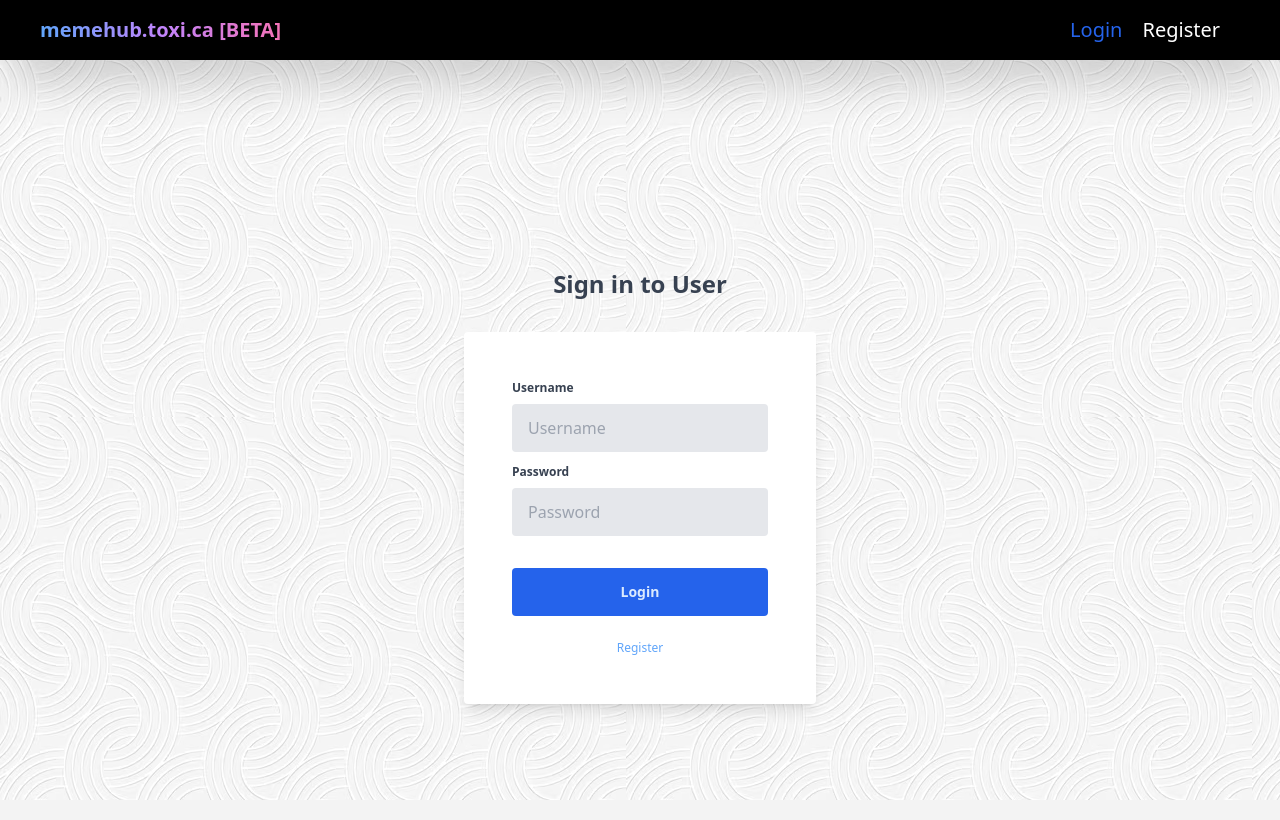
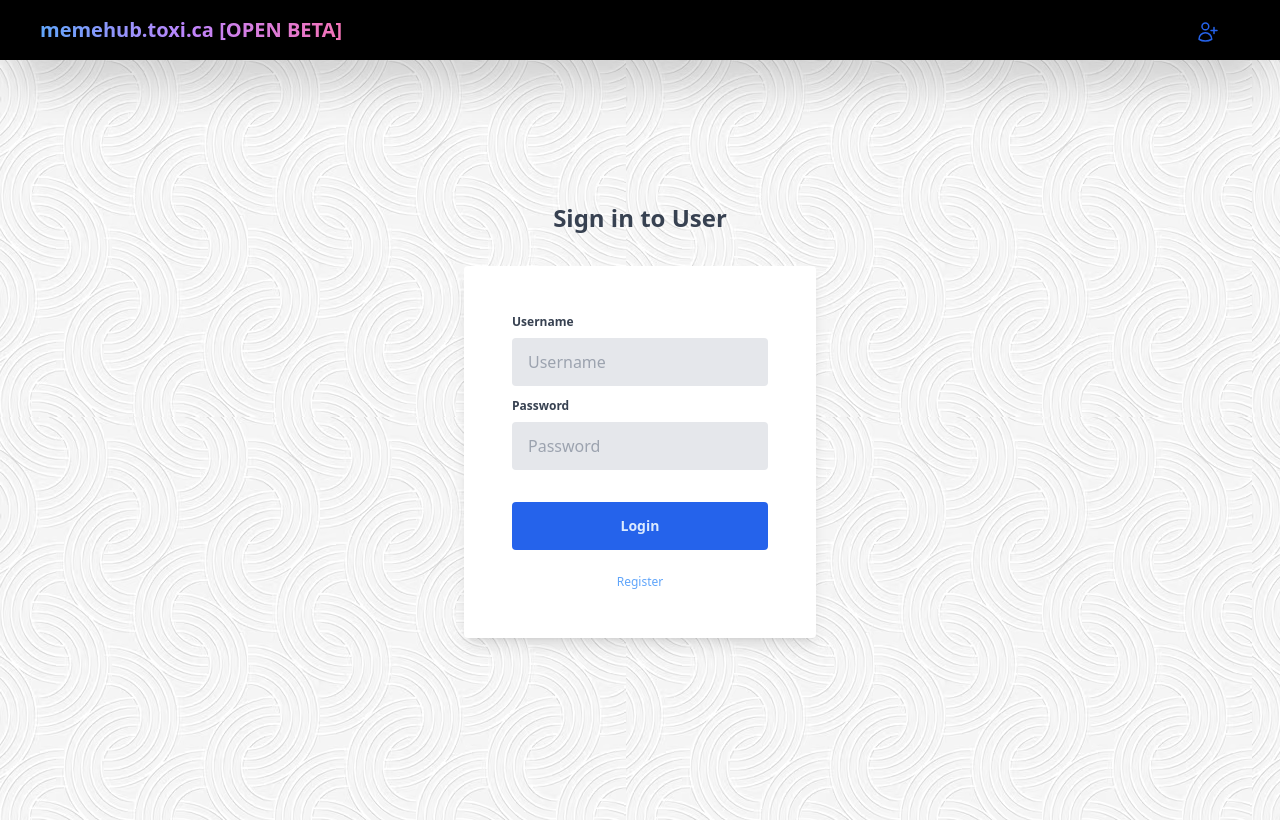
Before and after one commit to Rionte/memehub, a Flask app: page /login in a window 1280 px wide. Run offline with Flask 3, Linux system fonts and the light colour scheme; style sheets or scripts are compiled from the project's sources.

Commit message:
svg icons update

```diff
--- a/app.py
+++ b/app.py
@@ -34,6 +34,8 @@ with app.app_context():
         id = db.Column(db.Integer, primary_key=True)
         username = db.Column(db.String(15), nullable=False, unique=True)
         password = db.Column(db.String(30), nullable=False)
+        is_admin = db.Column(db.Boolean, nullable=False, default=False)
+        date = db.Column(db.String(50), nullable=True, default=datetime.datetime.now().strftime("%Y-%m-%d %H:%M:%S"))
 
     class Contact(db.Model):
         id = db.Column(db.Integer, primary_key=True)
@@ -62,6 +64,8 @@ with app.app_context():
         title = StringField(validators=[InputRequired(), Length(min=1, max=80)])
         message = TextAreaField(validators=[InputRequired(), Length(min=1, max=600)])
         submit = SubmitField("Send Message")
+
+    db.create_all()
 
 def allowed_file(filename):
     return '.' in filename and \
@@ -126,4 +130,4 @@ def logout():
     return redirect(url_for('login'))
 
 if __name__ == "__main__":
-    app.run(host='127.0.0.1')
+    app.run(host='0.0.0.0')
--- a/templates/base.html
+++ b/templates/base.html
@@ -7,20 +7,35 @@
     <title>Meme Hub</title>
     <link rel="stylesheet" href="/static/dist/css/output.css">
     <nav class="flex justify-between bg-black text-white py-4 text-xl shadow-2xl">
-        <span class="ml-10 font-bold bg-gradient-to-r from-blue-400 via-purple-400 to-pink-400 text-transparent bg-clip-text animate-gradient">memehub.toxi.ca [BETA]</span>
+        <span class="ml-10 font-bold bg-gradient-to-r from-blue-400 via-purple-400 to-pink-400 text-transparent bg-clip-text animate-gradient">memehub.toxi.ca [OPEN BETA]</span>
         <span class="flex justify-between mx-10">
             {% if isauth %}
-                <a href="/" class="mr-5 {% if request.path == '/' %} text-blue-600 {% else %} hover:text-blue-400 {% endif %}">Home</a>
-                <a href="/contact" class="mr-5 {% if request.path == '/contact' %} text-blue-600 {% else %} hover:text-blue-400 {% endif %}">Contact</a>
-                <a href="/logout" class="mr-5 hover:text-blue-400">Logout</a>
+                <a href="/" class="mr-5 pt-1 {% if request.path == '/' %} text-blue-600 {% else %} hover:text-blue-400 {% endif %}">
+                    <svg xmlns="http://www.w3.org/2000/svg" fill="none" viewBox="0 0 24 24" stroke-width="1.5" stroke="currentColor" class="w-6 h-6">
+                        <path stroke-linecap="round" stroke-linejoin="round" d="m2.25 12 8.954-8.955c.44-.439 1.152-.439 1.591 0L21.75 12M4.5 9.75v10.125c0 .621.504 1.125 1.125 1.125H9.75v-4.875c0-.621.504-1.125 1.125-1.125h2.25c.621 0 1.125.504 1.125 1.125V21h4.125c.621 0 1.125-.504 1.125-1.125V9.75M8.25 21h8.25" />
+                    </svg>
+                </a>
+                <a href="/contact" class="mr-5 pt-1 {% if request.path == '/contact' %} text-blue-600 {% else %} hover:text-blue-400 {% endif %}">
+                    <svg xmlns="http://www.w3.org/2000/svg" fill="none" viewBox="0 0 24 24" stroke-width="1.5" stroke="currentColor" class="w-6 h-6">
+                        <path stroke-linecap="round" stroke-linejoin="round" d="M12 7.5h1.5m-1.5 3h1.5m-7.5 3h7.5m-7.5 3h7.5m3-9h3.375c.621 0 1.125.504 1.125 1.125V18a2.25 2.25 0 0 1-2.25 2.25M16.5 7.5V18a2.25 2.25 0 0 0 2.25 2.25M16.5 7.5V4.875c0-.621-.504-1.125-1.125-1.125H4.125C3.504 3.75 3 4.254 3 4.875V18a2.25 2.25 0 0 0 2.25 2.25h13.5M6 7.5h3v3H6v-3Z" />
+                    </svg>
+                </a>
+                <a href="/logout" class="mr-5 pt-1 hover:text-blue-400">
+                    <svg xmlns="http://www.w3.org/2000/svg" fill="none" viewBox="0 0 24 24" stroke-width="1.5" stroke="currentColor" class="w-6 h-6">
+                        <path stroke-linecap="round" stroke-linejoin="round" d="M22 10.5h-6m-2.25-4.125a3.375 3.375 0 1 1-6.75 0 3.375 3.375 0 0 1 6.75 0ZM4 19.235v-.11a6.375 6.375 0 0 1 12.75 0v.109A12.318 12.318 0 0 1 10.374 21c-2.331 0-4.512-.645-6.374-1.766Z" />
+                    </svg>
+                </a>
             {% else %}
-                <a href="/login" class="mr-5 {% if request.path == '/login' %} text-blue-600 {% else %} hover:text-blue-400 {% endif %}">Login</a>
-                <a href="/register" class="mr-5 {% if request.path == '/register' %} text-blue-600 {% else %} hover:text-blue-400 {% endif %}">Register</a>
+                <a href="/login" class="mr-5 pt-1 {% if request.path == '/login' %} text-blue-600 {% else %} hover:text-blue-400 {% endif %}">
+                    <svg xmlns="http://www.w3.org/2000/svg" fill="none" viewBox="0 0 24 24" stroke-width="1.5" stroke="currentColor" class="w-6 h-6">
+                        <path stroke-linecap="round" stroke-linejoin="round" d="M18 7.5v3m0 0v3m0-3h3m-3 0h-3m-2.25-4.125a3.375 3.375 0 1 1-6.75 0 3.375 3.375 0 0 1 6.75 0ZM3 19.235v-.11a6.375 6.375 0 0 1 12.75 0v.109A12.318 12.318 0 0 1 9.374 21c-2.331 0-4.512-.645-6.374-1.766Z" />
+                    </svg>
+                </a>
             {% endif %}
         </span>
     </nav>
 </head>
-<body style="background-image: url('/static/images/sitebg3.png')">
+<body style="background-image: url('/static/images/sitebg3.png')" class="overflow-hidden">
     {% block body %} {% endblock %}
 </body>
 </html>
--- a/templates/login.html
+++ b/templates/login.html
@@ -1,7 +1,7 @@
 {% extends "base.html" %}
 
 {% block body %}
-    <div class="flex flex-col items-center justify-center w-screen text-gray-700 mt-52">
+    <div class="flex flex-col items-center justify-center h-screen text-gray-700 -mt-10">
         <h1 class="font-bold text-2xl -mb-4">Sign in to User</h1>
         <form class="flex flex-col bg-white rounded shadow-lg p-12 mt-12" method="POST">
             {{ form.hidden_tag() }}
--- a/templates/register.html
+++ b/templates/register.html
@@ -1,7 +1,7 @@
 {% extends "base.html" %}
 
 {% block body %}
-    <div class="flex flex-col items-center justify-center w-screen text-gray-700 mt-52">
+    <div class="flex flex-col items-center justify-center h-screen text-gray-700 -mt-10">
         <h1 class="font-bold text-2xl -mb-4">Register User</h1>
         <form class="flex flex-col bg-white rounded shadow-lg p-12 mt-12" method="POST">
             {{ form.hidden_tag() }}
```
Also changed, not shown: instance/database.db.
